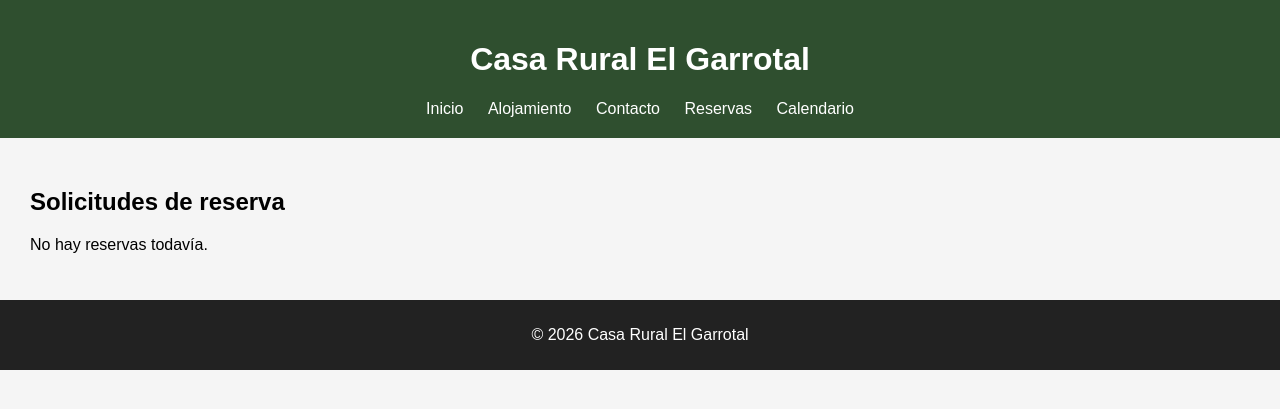
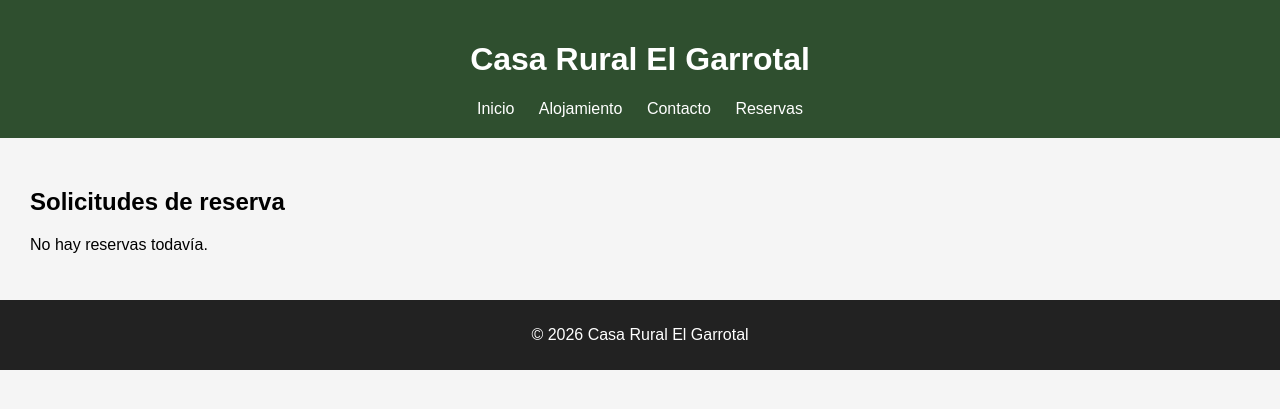
Before and after one commit to jesuscastellano95-max/casarural_el_garrotal_web, a FastAPI app: page /admin/reservas in a window 1280 px wide. Shown: the top 409 px of the page. Run offline with FastAPI, Linux system fonts and the light colour scheme; data that the repository does not hold is empty.

Commit message:
refactor: remove standalone calendario page from navigation

```diff
--- a/app/templates/base.html
+++ b/app/templates/base.html
@@ -14,7 +14,6 @@
             <a href="/alojamiento">Alojamiento</a>
             <a href="/contacto">Contacto</a>
             <a href="/reservas">Reservas</a>
-            <a href="/calendario">Calendario</a>
         </nav>
     </header>
 
```
